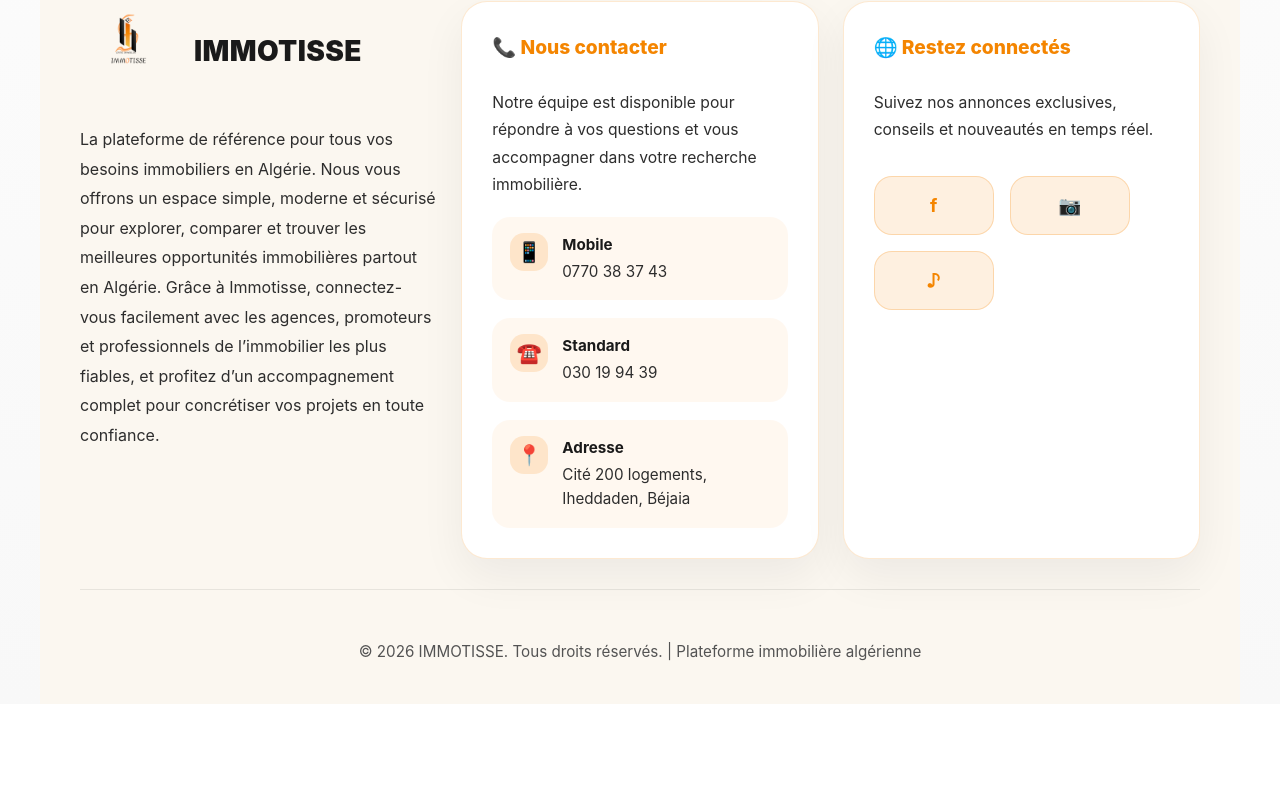
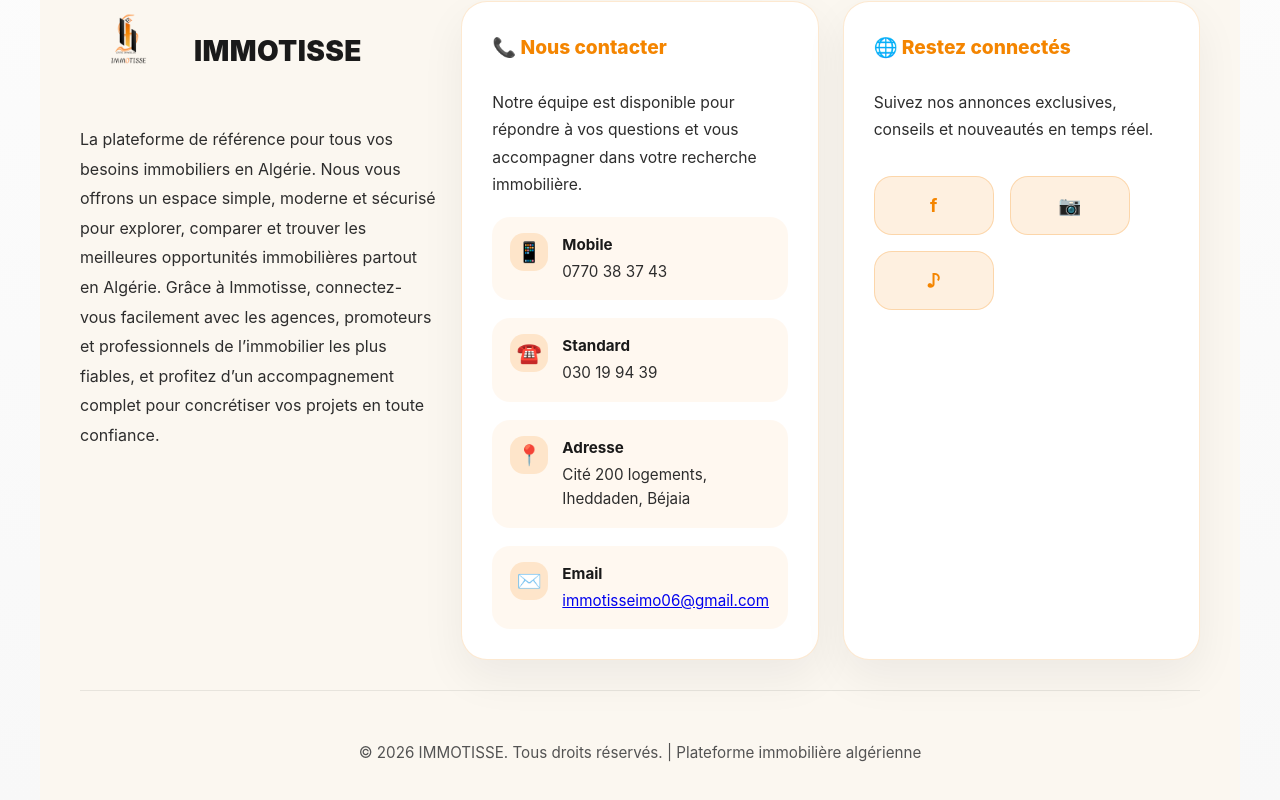
Before and after one commit to tissyac/immotisse, a React (Vite) app in the folder client/: page / in a window 1280 px wide. Shown: the part 2801-3601 px from the top of the page. Before the commit the page ends 3505 px from the top, so only its background shows below. Built offline with nearby package versions, Linux system fonts and the light colour scheme; no server answers.

Commit message:
Add email contact line to footer contact section

```diff
--- a/client/src/pages/Home.jsx
+++ b/client/src/pages/Home.jsx
@@ -293,6 +293,13 @@ function Home() {
                 <div>Cité 200 logements, Iheddaden, Béjaia</div>
               </div>
             </div>
+            <div className="contact-item">
+              <span className="contact-icon">✉️</span>
+              <div>
+                <div className="contact-item-label">Email</div>
+                <div><a href="mailto:immotisseimo06@gmail.com">immotisseimo06@gmail.com</a></div>
+              </div>
+            </div>
           </div>
 
           {/* Social Links */}
```
